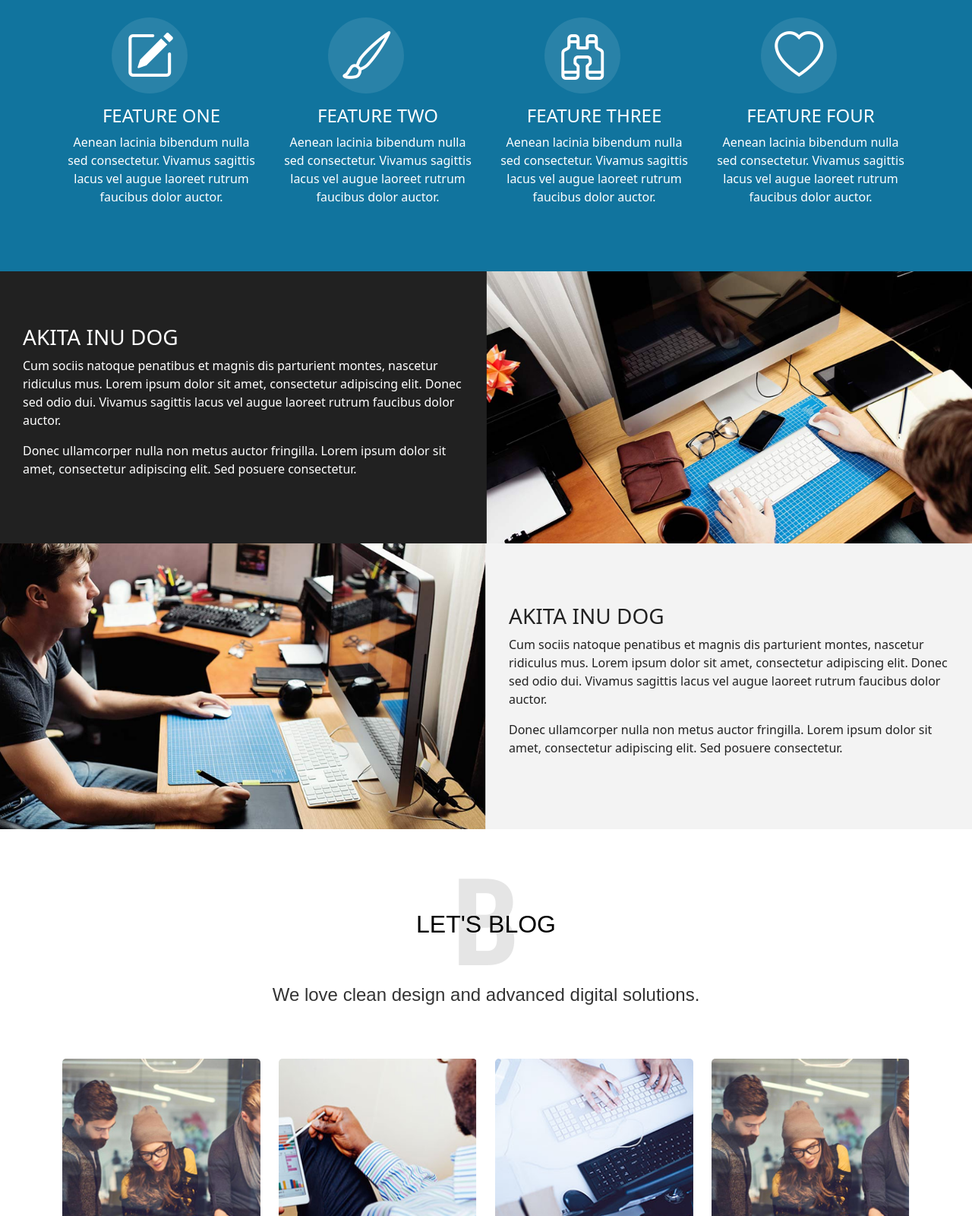
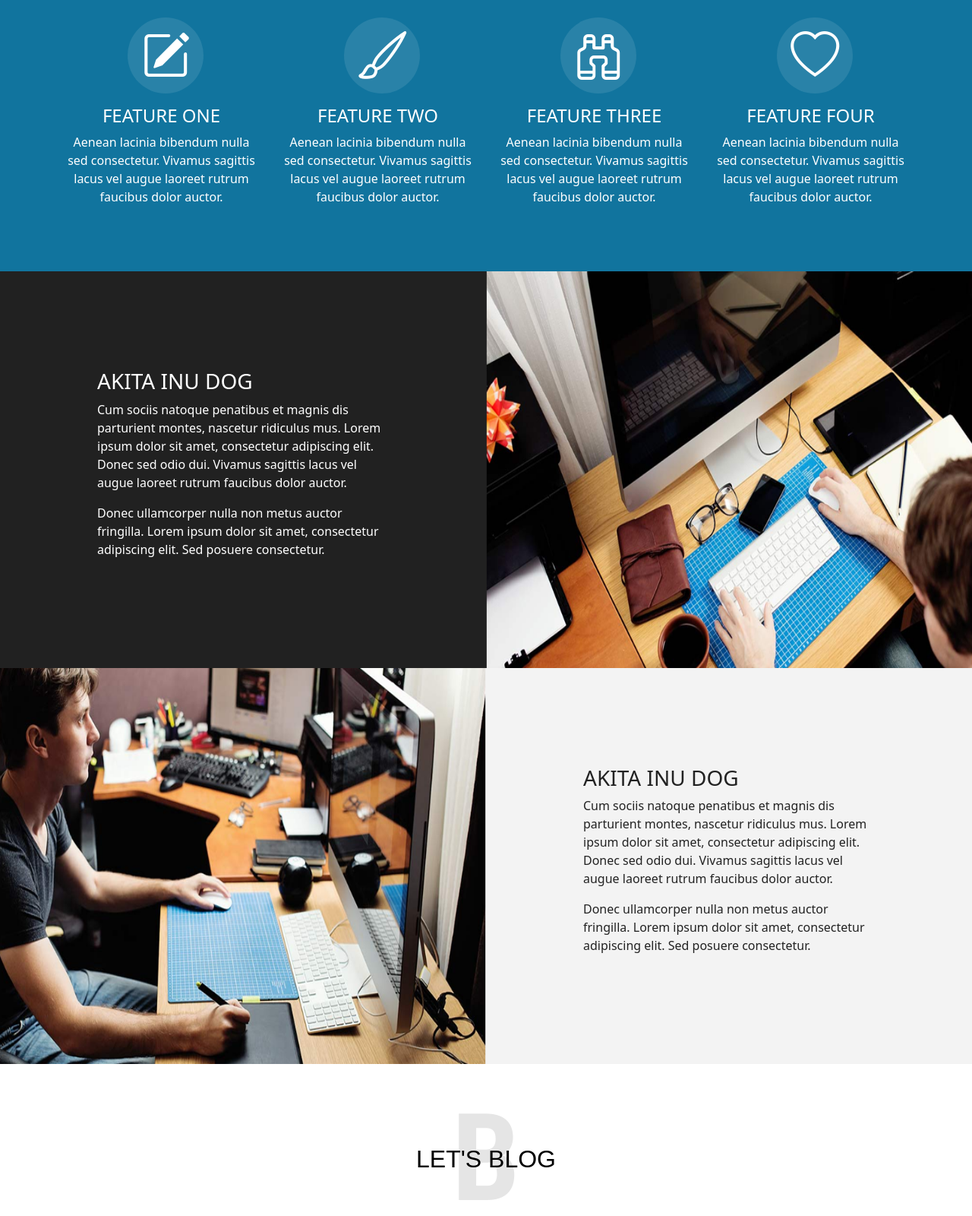
Before and after one commit to Toandvstkt/fastcodingtest, a plain HTML site: page index.html in a window 1280 px wide. Shown: the part 959-2559 px from the top of the page at 76% size. Drawn offline with nearby package versions, Linux system fonts and the light colour scheme.

Commit message:
Update style.css

```diff
--- a/style.css
+++ b/style.css
@@ -174,7 +174,7 @@
         display: flex;
         justify-content: center;
         align-items: center;
-        margin-left: 25%;
+        margin-left: 33%;
         margin-bottom: 15px;
     }
 
@@ -200,11 +200,12 @@
 
     .content-section {
         display: block;
+
     }
 
     .full-screen-section .content-section {
         background-color: #212121;
-        padding: 30px;
+        padding: 10%;
         display: flex;
         flex-direction: column;
         justify-content: center;
```
